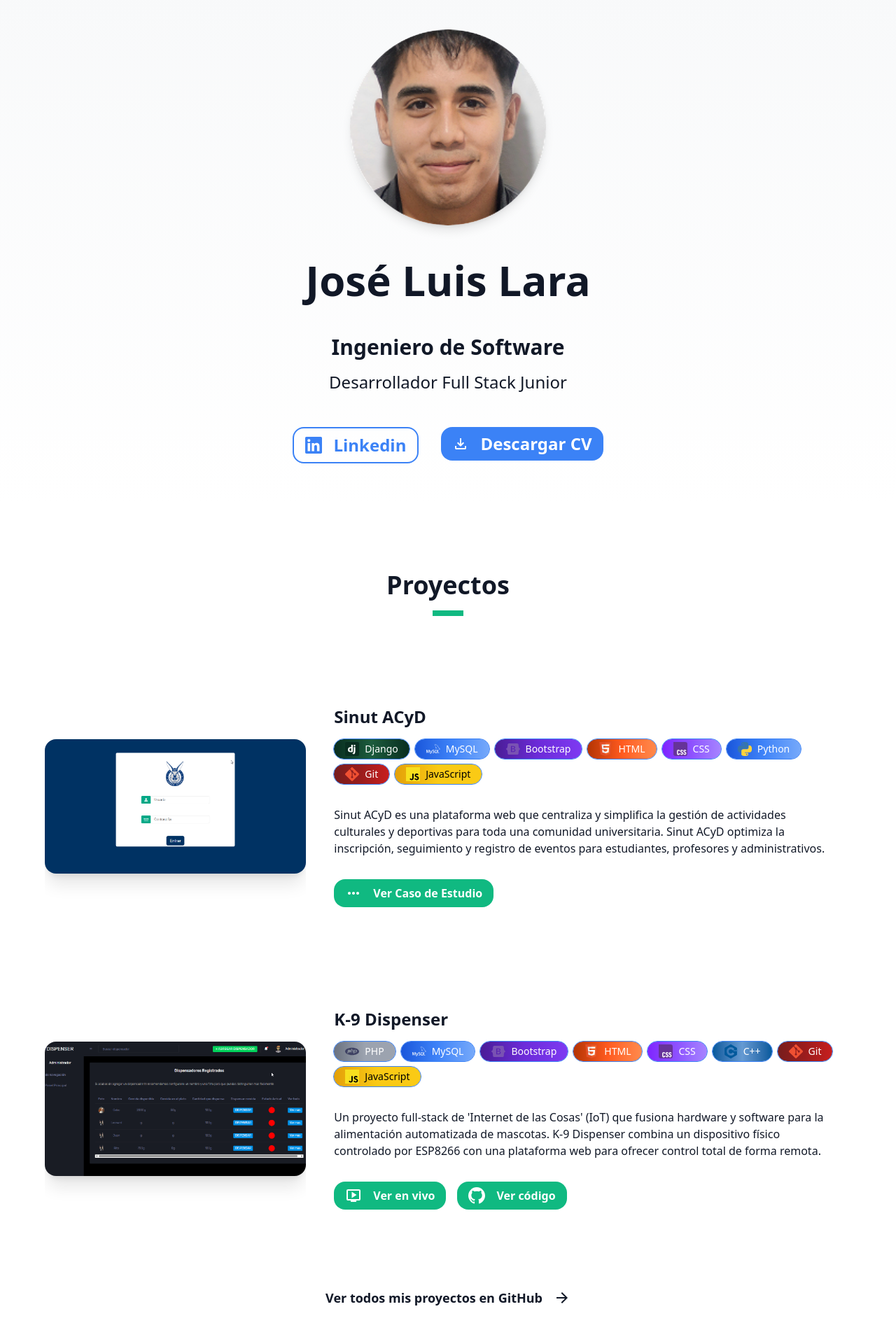
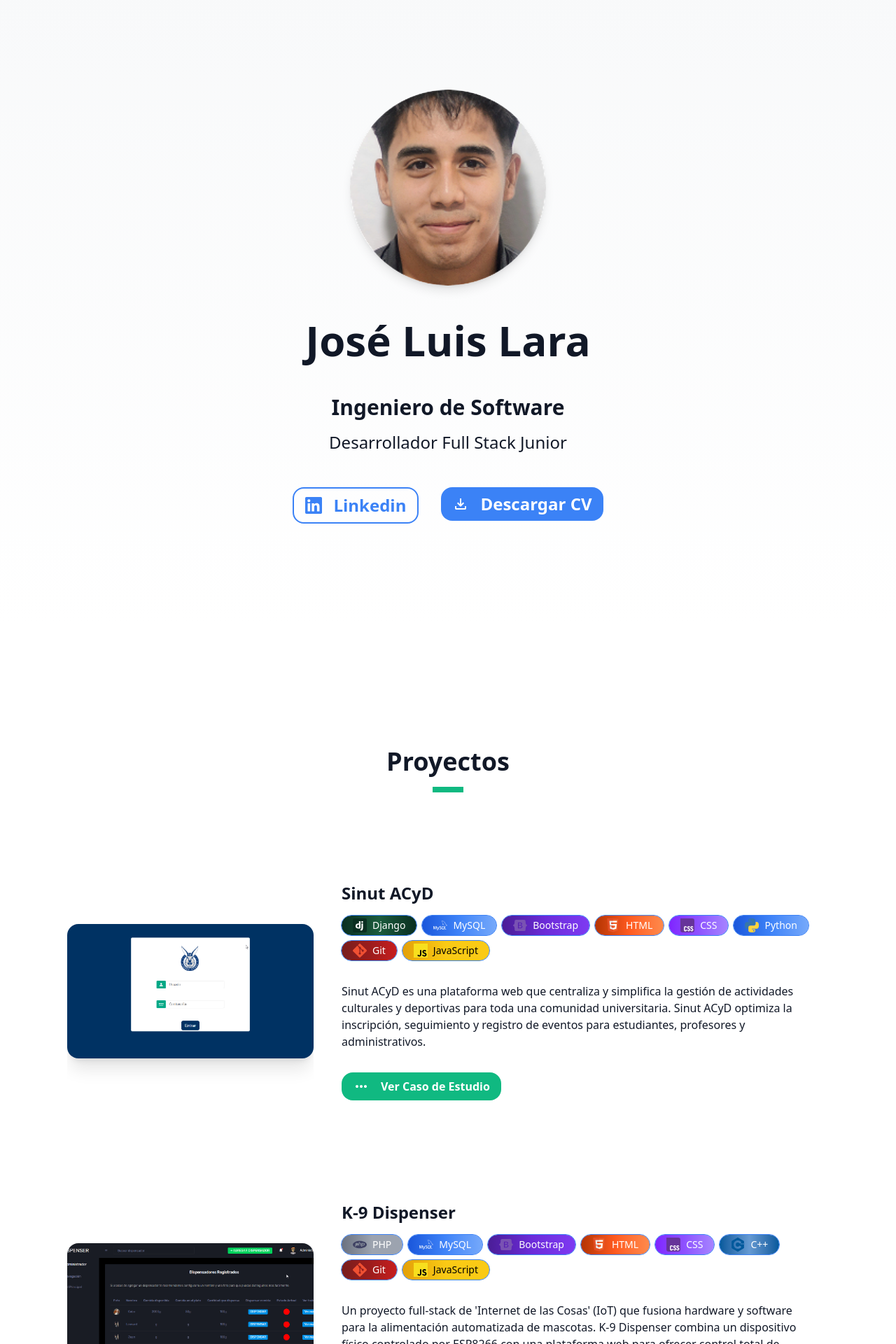
Before and after one commit to joseluislaradev/Portafolio-Web, a React (Vite) app: page / in a window 1280 px wide. Shown: the part 80-2000 px from the top of the page at 70% size. Built offline with nearby package versions, Linux system fonts and the light colour scheme; what @midudev/tailwind-animations would draw is missing.

Commit message:
Se implemento un layout de Sections

```diff
--- a/src/components/organismos/Contacto.jsx
+++ b/src/components/organismos/Contacto.jsx
@@ -2,14 +2,14 @@ import { LinkBoton } from "../moleculas/LinkBoton";
 import { CardInformacionPersonal } from "../moleculas/CardsInformacionPersonal";
 import { CopiaPortapapeles } from "../moleculas/CopiaPortapapeles.jsx";
 import { AnimateOnScroll } from "../atomos/AnimateOnScroll.jsx";
+import { Section } from "../../layout/Section.jsx";
 
 export function Contacto() {
   return (
-    <section
+    <Section
       id="contacto"
-      className="w-full min-h-[85vh] p-4 bg-background-primary-light dark:bg-background-primary-dark py-8 md:py-12 lg:py-16"
+      className="!min-h-[85vh] bg-background-primary-light dark:bg-background-primary-dark"
     >
-      <div className="max-w-6xl mx-auto ">
       <div className="mt-20 md:mt-24 flex flex-col items-center gap-12 md:gap-16 lg:gap-20">
         <AnimateOnScroll variant="zoom-in">
           <h2 className="text-3xl md:text-4xl lg:text-5xl font-bold text-center text-shadow-lg/60 text-shadow-[var(--text-shadow-light)] dark:text-shadow-[var(--text-shadow-dark)]">
@@ -18,8 +18,8 @@ export function Contacto() {
         </AnimateOnScroll>
         <AnimateOnScroll>
           <p className="text-center text-lg md:text-xl lg:text-2xl ">
-              Si tienes una idea en mente o un desafio por resolver me
-              encantaría ser quien lo programe. Hablemos.
+            Si tienes una idea en mente o un desafio por resolver me encantaría
+            ser quien lo programe. Hablemos.
           </p>
         </AnimateOnScroll>
         <div>
@@ -60,7 +60,6 @@ export function Contacto() {
           </AnimateOnScroll>
         </div>
       </div>
-      </div>
-    </section>
+    </Section>
   );
 }
--- a/src/components/organismos/ExperienciaLaboral.jsx
+++ b/src/components/organismos/ExperienciaLaboral.jsx
@@ -2,14 +2,14 @@ import { TitulosSecciones } from "../atomos/TitulosSecciones";
 import { experienciasLaboralesData } from "../../data/experienciasLaboralesData";
 import { CardExperienciaLaboral } from "../moleculas/CardExperienciaLaboral.jsx";
 import { AnimateOnScroll } from "../atomos/AnimateOnScroll.jsx";
+import { Section } from "../../layout/Section.jsx";
 
 export function ExperienciaLaboral() {
   return (
-    <section
+    <Section
       id="experiencia"
-      className="w-full min-h-screen p-4 bg-background-primary-light dark:bg-background-primary-dark py-8 md:py-12 lg:py-16"
+      className=" bg-background-primary-light dark:bg-background-primary-dark"
     >
-      <div className="max-w-6xl mx-auto ">
       <AnimateOnScroll>
         <TitulosSecciones titulo="Experiencia Laboral" />
       </AnimateOnScroll>
@@ -28,7 +28,6 @@ export function ExperienciaLaboral() {
           )
         )}
       </div>
-      </div>
-    </section>
+    </Section>
   );
 }
--- a/src/components/organismos/Hero.jsx
+++ b/src/components/organismos/Hero.jsx
@@ -1,12 +1,14 @@
 import { LinkBoton } from "../moleculas/LinkBoton.jsx";
 import { BotonDescarga } from "../moleculas/BotonDescarga.jsx";
+import { Section } from "../../layout/Section.jsx";
 
 export function Hero() {
   return (
-    <section
+    <Section
       id="hero"
-      className="flex flex-col items-center gap-8 md:gap-12 justify-center min-h-[calc(100vh-4rem)] bg-gradient-to-b from-background-primary-light via-50% to-background-secondary-light dark:from-background-primary-dark  dark:via-50%  dark:to-background-secondary-dark text-center p-4"
+      className="flex flex-col items-center justify-center !min-h-[calc(100vh-4.5rem)] bg-gradient-to-b from-background-primary-light via-50% to-background-secondary-light dark:from-background-primary-dark  dark:via-50%  dark:to-background-secondary-dark"
     >
+      <div className="flex flex-col items-center justify-center gap-6 md:gap-10 lg:gap-12 h-full w-full">
         <figure>
           <img
             src="/fotoPerfil.webp"
@@ -51,6 +53,7 @@ export function Hero() {
             </li>
           </ul>
         </nav>
-    </section>
+      </div>
+    </Section>
   );
 }
--- a/src/components/organismos/Proyectos.jsx
+++ b/src/components/organismos/Proyectos.jsx
@@ -3,14 +3,14 @@ import { TitulosSecciones } from "../atomos/TitulosSecciones.jsx";
 import { proyectosData } from "../../data/proyectosData";
 import { LinkBoton } from "../moleculas/LinkBoton.jsx";
 import { AnimateOnScroll } from "../atomos/AnimateOnScroll.jsx";
+import { Section } from "../../layout/Section.jsx";
 
 export function Proyectos() {
   return (
-    <section
+    <Section
       id="proyectos"
-      className="w-full min-h-screen p-4 bg-background-secondary-light dark:bg-background-secondary-dark py-8 md:py-12 lg:py-16"
+      className="bg-background-secondary-light dark:bg-background-secondary-dark"
     >
-      <div className="max-w-6xl mx-auto ">
       <AnimateOnScroll>
         <TitulosSecciones titulo="Proyectos" />
       </AnimateOnScroll>
@@ -43,7 +43,6 @@ export function Proyectos() {
           </LinkBoton>
         </AnimateOnScroll>
       </div>
-      </div>
-    </section>
+    </Section>
   );
 }
--- a/src/components/organismos/SobreMi.jsx
+++ b/src/components/organismos/SobreMi.jsx
@@ -4,6 +4,7 @@ import { educacionData } from "../../data/educacionData";
 import { CardEducacion } from "../moleculas/CardEducacion.jsx";
 import { StackTecnologias } from "../moleculas/StackTecnologias.jsx";
 import { AnimateOnScroll } from "../atomos/AnimateOnScroll.jsx";
+import { Section } from "../../layout/Section.jsx";
 
 // Creamos un pequeño componente aquí mismo para la lista de educación
 function EducacionList() {
@@ -22,11 +23,10 @@ export function SobreMi() {
     Educación: <EducacionList />,
   };
   return (
-    <section
+    <Section
       id="sobreMi"
-      className="w-full min-h-screen p-4 bg-background-secondary-light dark:bg-background-secondary-dark py-8 md:py-12 lg:py-16"
+      className="bg-background-secondary-light dark:bg-background-secondary-dark"
     >
-      <div className="max-w-6xl mx-auto ">
       <AnimateOnScroll>
         <TitulosSecciones titulo="Sobre Mí" />
       </AnimateOnScroll>
@@ -48,26 +48,25 @@ export function SobreMi() {
                 <p>
                   Mi curiosidad por la programación empezó mucho antes de la
                   universidad, con un curso de C++ que tomé por mi cuenta
-                    simplemente porque quería aprender a crear. Esa iniciativa
-                    me llevó a mi primer gran proyecto en la universidad:
-                    construir un dispensador de comida para perros, donde
-                    aprendí a llevar una solución completa de la idea al
-                    prototipo usando PHP.
+                  simplemente porque quería aprender a crear. Esa iniciativa me
+                  llevó a mi primer gran proyecto en la universidad: construir
+                  un dispensador de comida para perros, donde aprendí a llevar
+                  una solución completa de la idea al prototipo usando PHP.
                 </p>
                 <p>
                   Fue ahí donde descubrí que una buena lógica de backend
                   necesitaba una gran interfaz. Me sumergí en el frontend,
-                    aprendiendo CSS a fondo, hasta que una prueba técnica para
-                    mis prácticas me lanzó de lleno al mundo de C# y .NET.
-                    Aunque no sabía nada en ese momento, investigué, saqué la
-                    prueba y confirmé mi pasión por la robustez del backend.
+                  aprendiendo CSS a fondo, hasta que una prueba técnica para mis
+                  prácticas me lanzó de lleno al mundo de C# y .NET. Aunque no
+                  sabía nada en ese momento, investigué, saqué la prueba y
+                  confirmé mi pasión por la robustez del backend.
                 </p>
                 <p>
                   Hoy, combino esa base sólida con mi interés por las
                   experiencias de usuario modernas, por lo que decidí dar el
-                    siguiente paso en mi carrera aprendiendo React. Busco un
-                    lugar donde pueda integrar mi viaje full-stack, mi capacidad
-                    para aprender bajo presión y mi pasión por construir.
+                  siguiente paso en mi carrera aprendiendo React. Busco un lugar
+                  donde pueda integrar mi viaje full-stack, mi capacidad para
+                  aprender bajo presión y mi pasión por construir.
                 </p>
               </div>
             </AnimateOnScroll>
@@ -77,7 +76,6 @@ export function SobreMi() {
           </div>
         </div>
       </div>
-      </div>
-    </section>
+    </Section>
   );
 }
--- /dev/null
+++ b/src/layout/Section.jsx
@@ -0,0 +1,12 @@
+export function Section({ id, children, className = "" }) {
+  const baseClasses =
+    "w-full min-h-screen p-4 md:p-16 lg:p-24 py-16 md:py-28 lg:py-36";
+
+  const combinedClassName = `${baseClasses} ${className}`;
+
+  return (
+    <section id={id} className={combinedClassName}>
+      <div className="max-w-6xl w-full mx-auto">{children}</div>
+    </section>
+  );
+}
```
Lines whose indentation alone changed are shown as unchanged.
